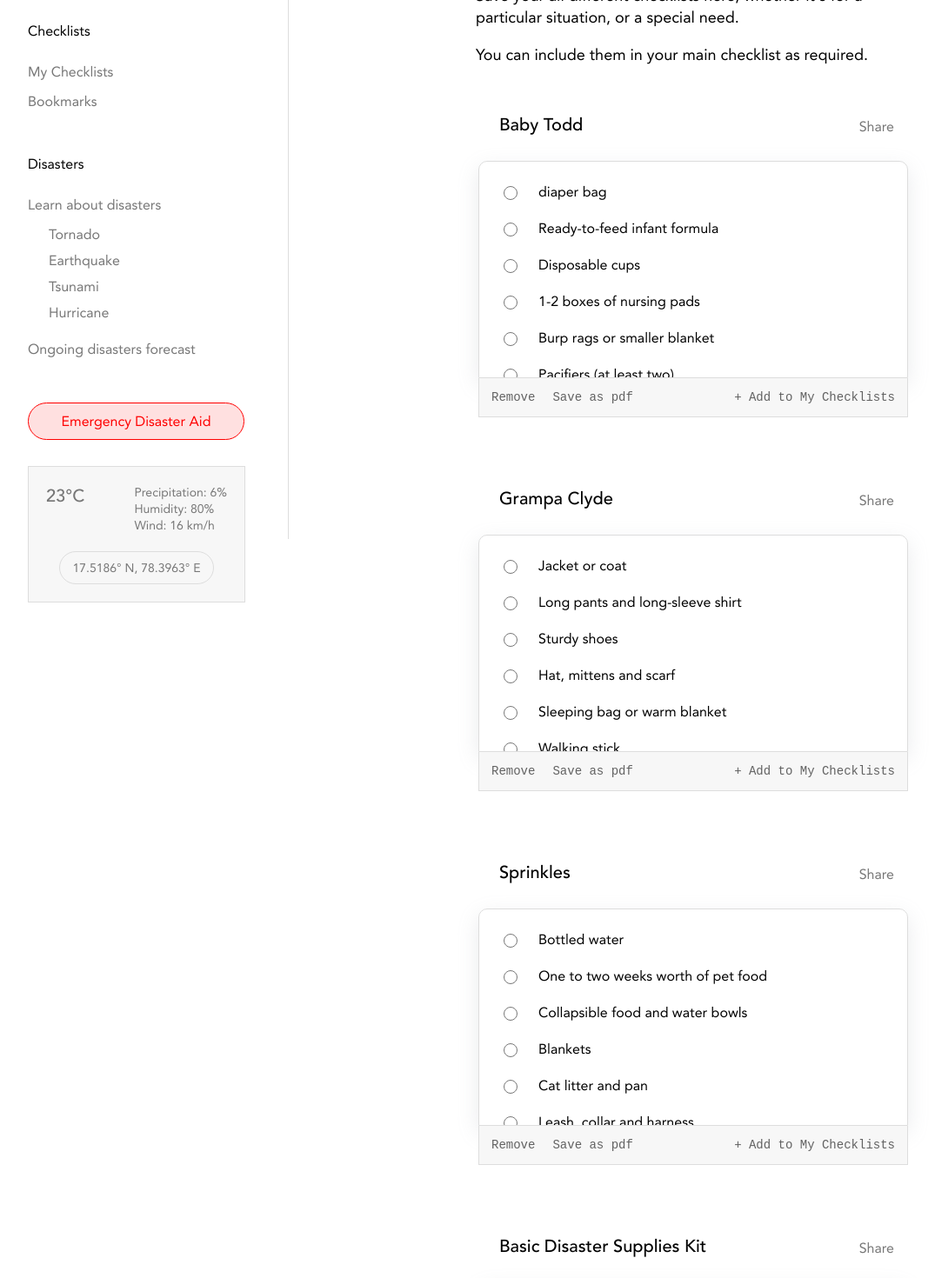
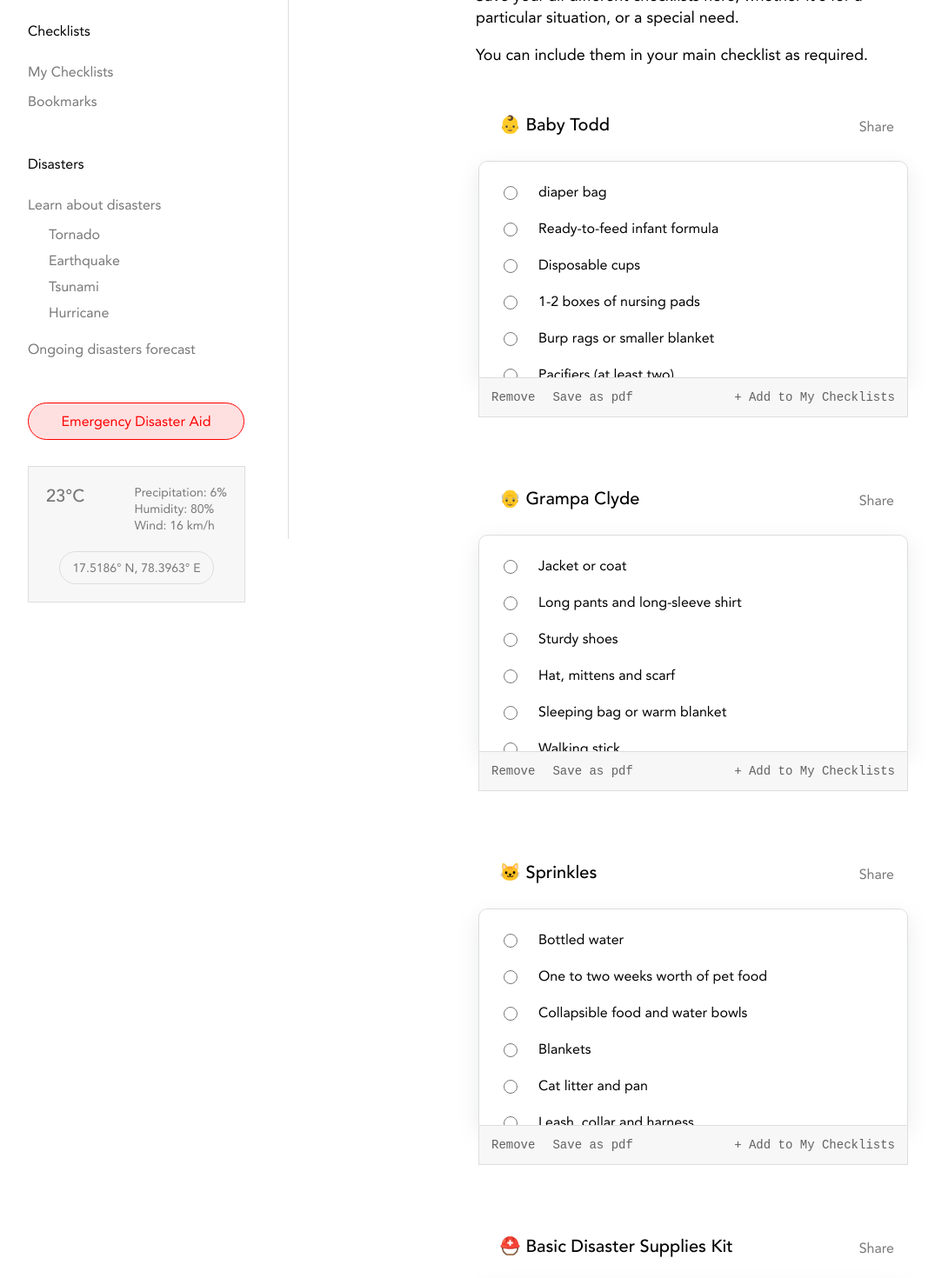
Before and after one commit to slowresonance/prepared, a React (Create React App) app: page /bookmarks in a window 1280 px wide. Shown: the part 180-1650 px from the top of the page at 87% size, without its empty margins (18-1093 px from the left). Built offline with nearby package versions, Linux system fonts and the light colour scheme; a web font is replaced by a local one.

Commit message:
alot of changes+bugs+shadow+input-titles

```diff
--- a/src/App.js
+++ b/src/App.js
@@ -72,7 +72,7 @@ function App() {
 const data1 = [
   {
     id: "IY7IUG9",
-    name: "Basic Disaster Supplies Kit",
+    name: "Basic Disaster Supplies Kit 🌪️",
     list: [
       {
         name: "Water (one gallon per person per day for several days, for drinking and sanitation)",
@@ -137,7 +137,7 @@ const data1 = [
 const data2 = [
   {
     id: "745490",
-    name: "Baby Todd",
+    name: "👶 Baby Todd",
     list: [
       {
         name: "diaper bag",
@@ -203,7 +203,7 @@ const data2 = [
   },
   {
     id: "274654",
-    name: "Grampa Clyde",
+    name: "👴 Grampa Clyde",
     list: [
       {
         name: "Jacket or coat",
@@ -257,7 +257,7 @@ const data2 = [
   },
   {
     id: "168953",
-    name: "Sprinkles",
+    name: "🐱 Sprinkles",
     list: [
       {
         name: "Bottled water",
@@ -319,7 +319,7 @@ const data2 = [
   },
   {
     id: "IY7IUG9",
-    name: "Basic Disaster Supplies Kit",
+    name: "⛑️ Basic Disaster Supplies Kit",
     list: [
       {
         name: "Water (one gallon per person per day for several days, for drinking and sanitation)",
--- a/src/components/Article.js
+++ b/src/components/Article.js
@@ -677,7 +677,7 @@ const articles = [
 const disastersChecklists = [
   {
     disaster: "tornado",
-    name: "Tornado Preparedness Checklist",
+    name: "🌪️ Tornado Preparedness Checklist",
     list: [
       {
         name: "Water (one gallon per person per day for several days, for drinking and sanitation)",
@@ -739,7 +739,7 @@ const disastersChecklists = [
   },
   {
     disaster: "tsunami",
-    name: "Tsunami Preparedness Checklist",
+    name: "🌊 Tsunami Preparedness Checklist",
     list: [
       {
         name: "Water (one gallon per person per day for several days, for drinking and sanitation)",
@@ -801,7 +801,7 @@ const disastersChecklists = [
   },
   {
     disaster: "earthquake",
-    name: "Earthquake Preparedness Checklist",
+    name: "🌎 Earthquake Preparedness Checklist",
     list: [
       {
         name: "Water (one gallon per person per day for several days, for drinking and sanitation)",
@@ -863,7 +863,7 @@ const disastersChecklists = [
   },
   {
     disaster: "hurricane",
-    name: "Hurricane Preparedness Checklist",
+    name: "🌀 Hurricane Preparedness Checklist",
     list: [
       {
         name: "Water (one gallon per person per day for several days, for drinking and sanitation)",
```
